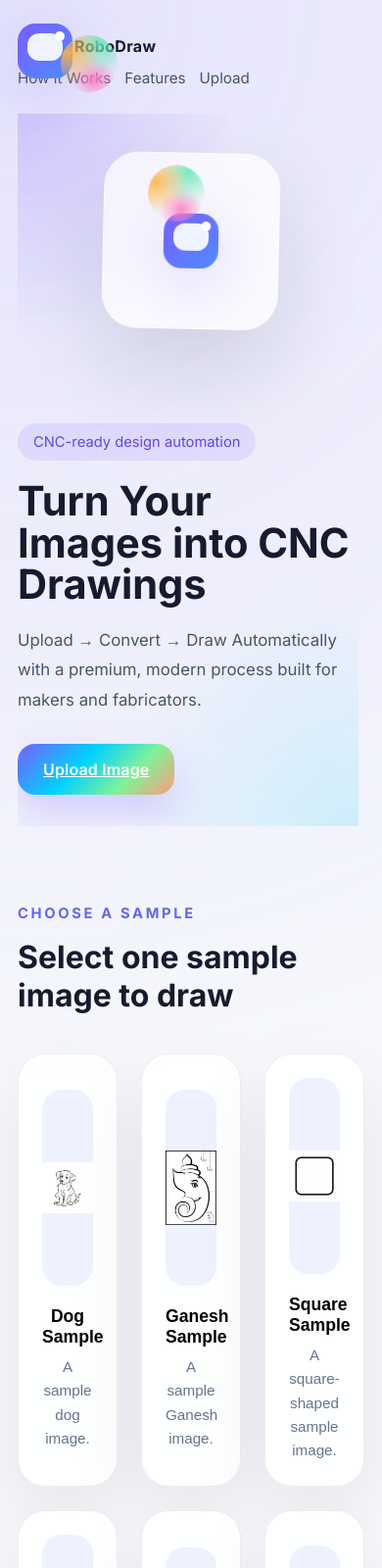
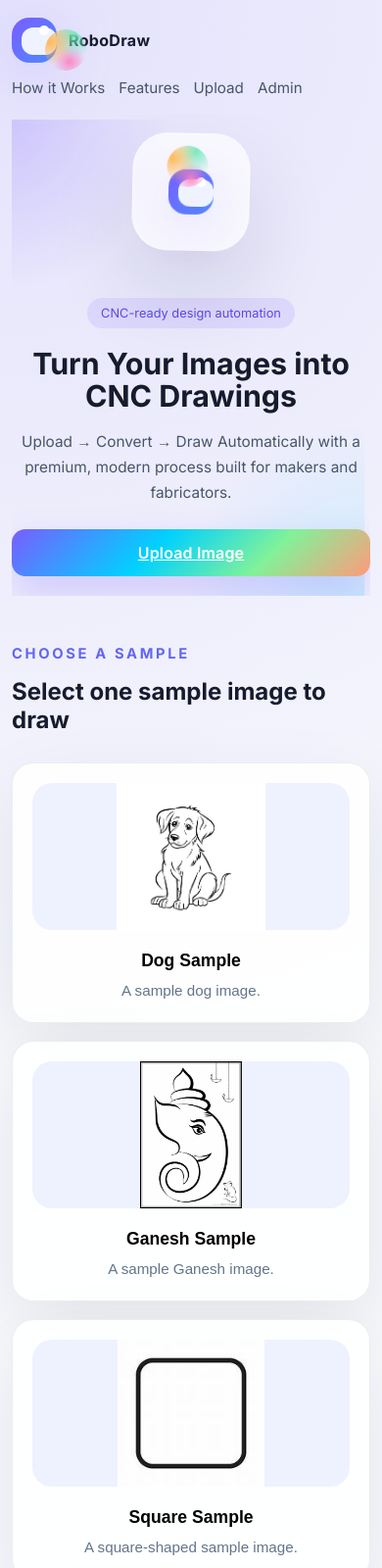
Before and after one commit to Sruthi3435/ROBO_DRAW, a website: page public/index.html in a window 390 px wide. Shown: the top 1600 px of the page at 98% size. Drawn offline with Linux system fonts and the light colour scheme; no server answers.

Commit message:
Added css

```diff
--- a/public/index.html
+++ b/public/index.html
@@ -7,6 +7,7 @@
   <link rel="preconnect" href="https://fonts.googleapis.com">
   <link rel="preconnect" href="https://fonts.gstatic.com" crossorigin>
   <link href="https://fonts.googleapis.com/css2?family=Inter:wght@400;500;600;700;800&display=swap" rel="stylesheet">
+ <meta name="viewport" content="width=device-width, initial-scale=1.0">
   <link rel="stylesheet" href="style.css" />
 </head>
 <body>
@@ -23,6 +24,7 @@
         <a href="#how-it-works">How it Works</a>
         <a href="#features">Features</a>
         <a href="#upload">Upload</a>
+        <a href="admin.html">Admin</a>
 
       </nav>
     </header>
--- a/public/style.css
+++ b/public/style.css
@@ -261,7 +261,7 @@ h2 {
 }
 
 .cards-grid {
-  grid-template-columns: repeat(3, minmax(0, 1fr));
+  grid-template-columns: repeat(auto-fit, minmax(260px, 1fr));
 }
 
 .info-card,
@@ -314,17 +314,15 @@ h2 {
   color: #475569;
   line-height: 1.75;
 }
-
 .features-grid {
-  grid-template-columns: repeat(3, minmax(0, 1fr));
+  grid-template-columns: repeat(auto-fit, minmax(260px, 1fr));
 }
 
 .sample-grid {
   display: grid;
-  grid-template-columns: repeat(3, minmax(0, 1fr));
+  grid-template-columns: repeat(auto-fit, minmax(260px, 1fr));
   gap: 24px;
 }
-
 .sample-card {
   background: var(--surface);
   border: 1px solid var(--border);
@@ -468,45 +466,8 @@ h2 {
   }
 }
 
-@media (max-width: 980px) {
-  .hero-panel,
-  .upload-layout,
-  .cards-grid,
-  .features-grid {
-    grid-template-columns: 1fr;
-  }
 
-  .hero {
-    min-height: auto;
-    padding-top: 54px;
-  }
-}
 
-@media (max-width: 720px) {
-  .page-shell {
-    padding: 0 18px 28px;
-  }
-
-  .topbar {
-    flex-direction: column;
-    align-items: flex-start;
-  }
-
-  .nav-links {
-    flex-wrap: wrap;
-    gap: 14px;
-  }
-
-  .hero-logo {
-    width: 180px;
-    height: 180px;
-    margin-bottom: 30px;
-  }
-
-  h1 {
-    font-size: 2.6rem;
-  }
-}
 
 /* Process Flow Styles */
 .process-flow {
@@ -622,17 +583,7 @@ h2 {
   }
 }
 
-@media (max-width: 720px) {
-  .process-step {
-    flex-direction: column;
-    align-items: flex-start;
-    gap: 12px;
-  }
 
-  .step-status {
-    align-self: flex-end;
-  }
-}
 
 /* Celebration Popup Styles */
 .celebration-popup {
@@ -765,4 +716,277 @@ h2 {
     opacity: 0;
     transform: translate(var(--tx), var(--ty)) rotate(720deg);
   }
+
 }
+/* =========================
+   MOBILE RESPONSIVE FIX
+========================= */
+
+*{
+  box-sizing: border-box;
+}
+
+html,
+body{
+  width: 100%;
+  overflow-x: hidden;
+}
+
+img{
+  max-width: 100%;
+  height: auto;
+}
+
+/* TABLETS */
+
+@media (max-width: 980px){
+
+  .hero-panel,
+  .upload-layout,
+  .cards-grid,
+  .features-grid,
+  .sample-grid{
+    grid-template-columns: 1fr;
+  }
+
+  .hero{
+    min-height: auto;
+    padding: 60px 0 30px;
+  }
+
+  .hero-panel{
+    text-align: center;
+    gap: 30px;
+  }
+
+  .hero-copy{
+    margin-left: auto;
+    margin-right: auto;
+  }
+
+  .hero-logo{
+    margin: 0 auto;
+  }
+
+  .upload-layout{
+    gap: 24px;
+  }
+
+}
+
+/* MOBILE */
+
+@media (max-width: 768px){
+
+  .page-shell{
+    width: 100%;
+    padding: 0 16px 24px;
+    overflow-x: hidden;
+  }
+
+  .topbar{
+    flex-direction: column;
+    align-items: flex-start;
+    gap: 16px;
+    padding: 18px 0;
+  }
+
+  .brand{
+    width: 100%;
+    justify-content: flex-start;
+  }
+
+  .nav-links{
+    width: 100%;
+    flex-wrap: wrap;
+    gap: 14px;
+  }
+
+  .hero{
+    padding: 30px 0 20px;
+    min-height: auto;
+  }
+
+  .hero-panel{
+    grid-template-columns: 1fr;
+    text-align: center;
+    gap: 24px;
+  }
+
+  .hero-logo{
+    width: 150px;
+    height: 150px;
+    margin: 0 auto;
+  }
+
+  .robot-head,
+  .robot-icon{
+    width: 46px;
+    height: 46px;
+  }
+
+  .paint-splash,
+  .splash{
+    width: 42px;
+    height: 42px;
+    left: 34px;
+  }
+
+  .eyebrow{
+    font-size: 0.8rem;
+    padding: 8px 14px;
+  }
+
+  h1{
+    font-size: 2.2rem;
+    line-height: 1.1;
+    margin-bottom: 16px;
+  }
+
+  h2{
+    font-size: 1.8rem;
+    line-height: 1.2;
+  }
+
+  .hero-copy{
+    font-size: 0.96rem;
+    line-height: 1.7;
+    margin-bottom: 24px;
+  }
+
+  .section{
+    padding: 50px 0;
+  }
+
+  .section-header{
+    margin-bottom: 28px;
+  }
+
+  .sample-grid,
+  .cards-grid,
+  .features-grid{
+    grid-template-columns: 1fr;
+    gap: 18px;
+  }
+
+  .sample-card,
+  .info-card,
+  .feature-card,
+  .upload-panel,
+  .preview-card{
+    padding: 20px;
+    border-radius: 22px;
+  }
+
+  .sample-card img{
+    height: 180px;
+    object-fit: contain;
+  }
+
+  .upload-layout{
+    display: flex;
+    flex-direction: column;
+    gap: 20px;
+  }
+
+  .upload-box{
+    gap: 16px;
+  }
+
+  .drop-area{
+    min-height: 180px;
+    padding: 28px 16px;
+  }
+
+  .preview-frame{
+    min-height: 220px;
+    padding: 16px;
+  }
+
+  .btn{
+    width: 100%;
+    padding: 14px 18px;
+    border-radius: 14px;
+  }
+
+  .footer{
+    flex-direction: column;
+    align-items: center;
+    text-align: center;
+    gap: 14px;
+    padding: 20px 0;
+  }
+
+  .footer-links{
+    justify-content: center;
+    gap: 14px;
+  }
+
+  .process-step{
+    flex-direction: column;
+    align-items: flex-start;
+    gap: 12px;
+  }
+
+  .step-status{
+    align-self: flex-end;
+  }
+
+  .celebration-card{
+    width: 94%;
+    padding: 32px 20px;
+    border-radius: 20px;
+  }
+
+  .celebration-card h2{
+    font-size: 2rem;
+  }
+
+  .celebration-message{
+    font-size: 1.1rem;
+  }
+
+  .celebration-subtitle{
+    font-size: 0.95rem;
+  }
+
+}
+
+/* SMALL MOBILE */
+
+@media (max-width: 480px){
+
+  .page-shell{
+    padding: 0 12px 20px;
+  }
+
+  h1{
+    font-size: 1.9rem;
+  }
+
+  h2{
+    font-size: 1.5rem;
+  }
+
+  .hero-logo{
+    width: 120px;
+    height: 120px;
+  }
+
+  .sample-card img{
+    height: 150px;
+  }
+
+  .drop-area{
+    min-height: 150px;
+  }
+
+  .preview-frame{
+    min-height: 180px;
+  }
+
+  .celebration-card{
+    padding: 24px 16px;
+  }
+
+}
```
Also changed, not shown: public/admin.html (+1 -0 lines).
